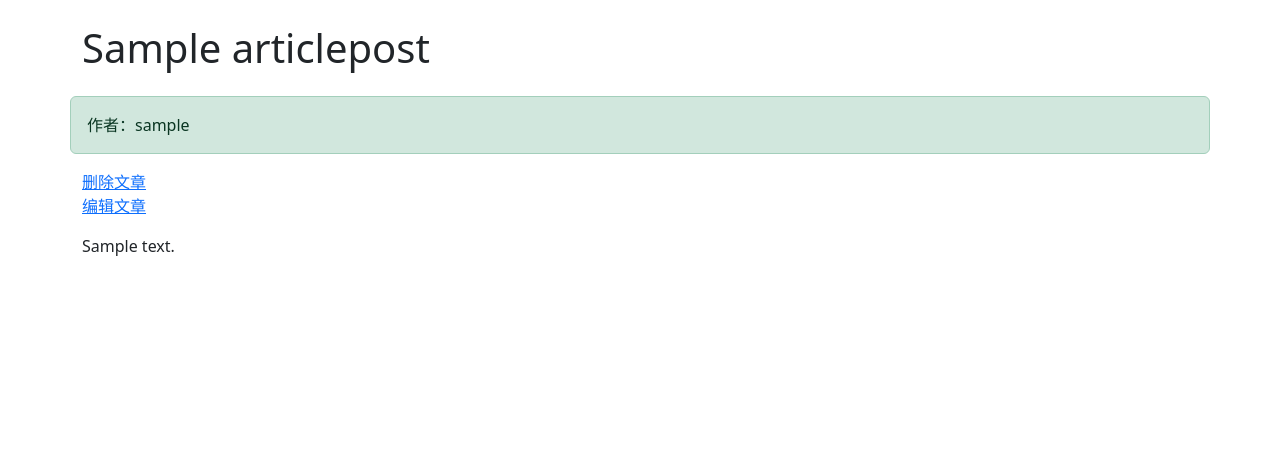
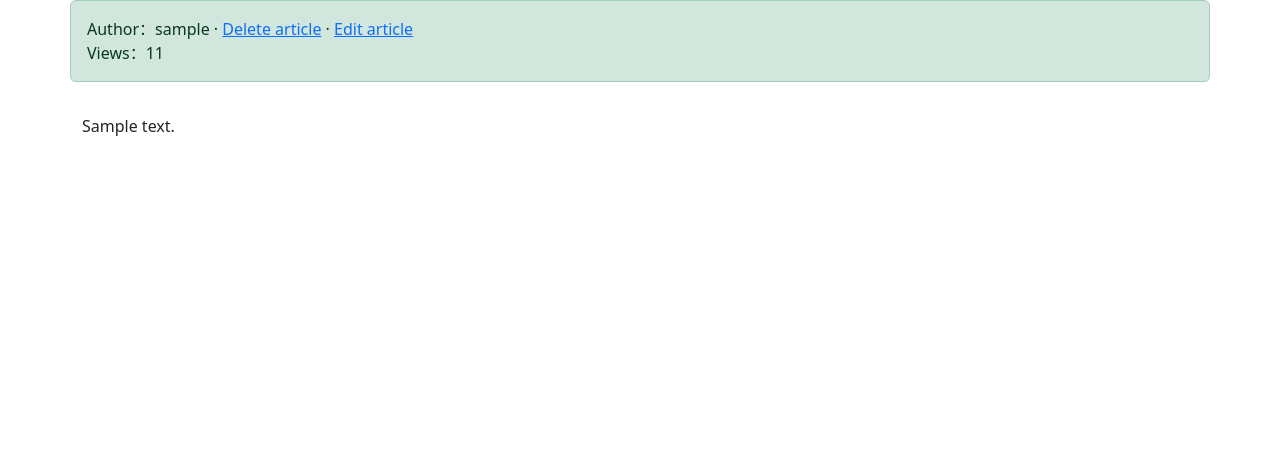
Before and after one commit to crazydiamondaz/django_blog_learn, a Django app: page /article/article-detail/1/ in a window 1280 px wide. Shown: the part 56-511 px from the top of the page. Run offline with Django 3.2, Linux system fonts and the light colour scheme; a user stored in the database is signed in; tables that the repository leaves empty hold one stand-in row (values such as "Sample post"); some libraries are stand-ins or nearby versions.

Commit message:
feat:views

```diff
--- a/article/models.py
+++ b/article/models.py
@@ -9,6 +9,7 @@ class ArticlePost(models.Model):
     body = models.TextField()
     created = models.DateField(default=timezone.now)
     updated = models.DateTimeField(auto_now=True)
+    total_views = models.PositiveIntegerField(default=0)
 
     class Meta:
         ordering = ("-created",)
--- a/article/views.py
+++ b/article/views.py
@@ -18,6 +18,8 @@ def article_list(request):
 
 def article_detail(request,id):
     article = ArticlePost.objects.get(id=id)
+    article.total_views += 1
+    article.save(update_fields=['total_views'])
     article.body = markdown.markdown(article.body,
                                      extensions=['markdown.extensions.extra',
                                                  'markdown.extensions.codehilite',])
@@ -47,12 +49,19 @@ def article_create(request):
         context = {'article_post_form': article_post_form}
         return render(request, 'article/create.html', context)
 
+
+@login_required(login_url='/userprofile/login/')
 def article_delete(request,id):
     article = ArticlePost.objects.get(id=id)
+    if request.user != article.author:
+        return HttpResponse("Sorry, you can't delete this article.")
     article.delete()
     return redirect("article:article_list")
-
+@login_required(login_url='/userprofile/login/')
 def article_safe_delete(request,id):
+    article = ArticlePost.objects.get(id=id)
+    if request.user != article.author:
+        return HttpResponse("Sorry, you can't delete this article.")
     if request.method == 'POST':
         article = ArticlePost.objects.get(id=id)
         article.delete()
@@ -60,8 +69,11 @@ def article_safe_delete(request,id):
     else:
         return HttpResponse("Use POST Method please.")
 
+@login_required(login_url='/userprofile/login/')
 def article_update(request,id):
     article = ArticlePost.objects.get(id=id)
+    if request.user != article.author:
+        return HttpResponse("Sorry, you can't edit this article.")
     if request.method == "POST":
         article_post_form = ArticlePostForm(data=request.POST)
         if article_post_form.is_valid():
--- a/templates/article/detail.html
+++ b/templates/article/detail.html
@@ -1,24 +1,38 @@
-<!-- extends表明此页面继承自 base.html 文件 -->
+<!-- extends shows inherit from base.html -->
 {% extends "base.html" %}
 {% load staticfiles %}
 
-<!-- 写入 base.html 中定义的 title -->
+<!-- title in base.html -->
 {% block title %}
-    文章详情
+    Details of article
 {% endblock title %}
 
-<!-- 写入 base.html 中定义的 content -->
+<!-- content in bae.html -->
 {% block content %}
 
-<!-- 文章详情 -->
+<!-- details of article -->
 <div class="container">
     <div class="row">
-        <!-- 标题及作者 -->
-        <h1 class="col-12 mt-4 mb-4">{{ article.title }}</h1>
-        <div class="col-12 alert alert-success">作者：{{ article.author }}</div>
-            <a href='#' onclick="confirm_safe_delete()" style="margin-right: 10px;">删除文章</a>
-            <a href="{% url "article:article_update" article.id %}">编辑文章</a>
-        <!-- 新增一个隐藏的表单 -->
+        <!-- title and author -->
+<!--        <h1 class="col-12 mt-4 mb-4">{{ article.title }}</h1>-->
+<!--        <div class="col-12 alert alert-success">作者：{{ article.author }}</div>-->
+<!--            <a href='#' onclick="confirm_safe_delete()" style="margin-right: 10px;">删除文章</a>-->
+<!--            <a href="{% url "article:article_update" article.id %}">编辑文章</a>-->
+        <!-- Add a hidden form -->
+        <div class="col-12 alert alert-success">
+            <div>
+                Author：{{ article.author }}
+                {% if user == article.author %}
+                    · <a href="#" onclick="confirm_delete()">Delete article</a>
+                    · <a href="{% url "article:article_update" article.id %}">
+                        Edit article
+                    </a>
+                {% endif %}
+            </div>
+            <div>
+                Views：{{ article.total_views }}
+            </div>
+        </div>
         <form
               style="display:none;"
               id="safe_delete"
```
Also changed, not shown: templates/article/list.html (+6 -1 lines).
